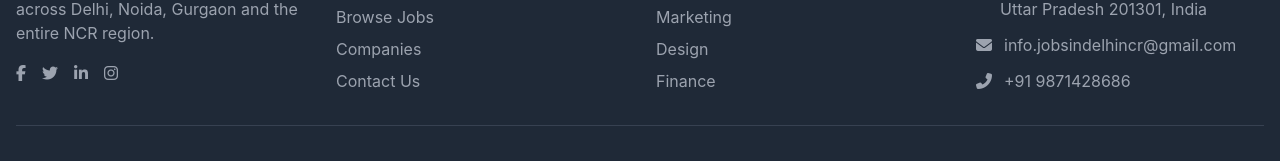
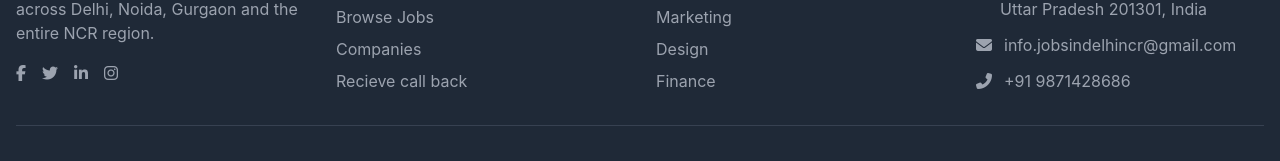
Before and after one commit to AAbhishek1234/delhincrjobs, a React (Create React App) app: page / in a window 1280 px wide. Shown: the part 2294-2455 px from the top of the page. Built offline with nearby package versions, Linux system fonts and the light colour scheme; no server answers; the database is empty.

Commit message:
footerchange

```diff
--- a/src/components/Footer.jsx
+++ b/src/components/Footer.jsx
@@ -38,7 +38,7 @@ const Footer = () => {
               <li><a href="/findjobs" className="text-gray-400 hover:text-white">Browse Jobs</a></li>
               <li><a href="/companies" className="text-gray-400 hover:text-white">Companies</a></li>
                {/* <li><a href="/beourpartner" className="text-gray-400 hover:text-white">Be Our Partner</a></li> */}
-              <li><a href="/contact" className="text-gray-400 hover:text-white">Contact Us</a></li>
+              <li><a href="/contact" className="text-gray-400 hover:text-white">Recieve call back</a></li>
             </ul>
           </div>
 
```
